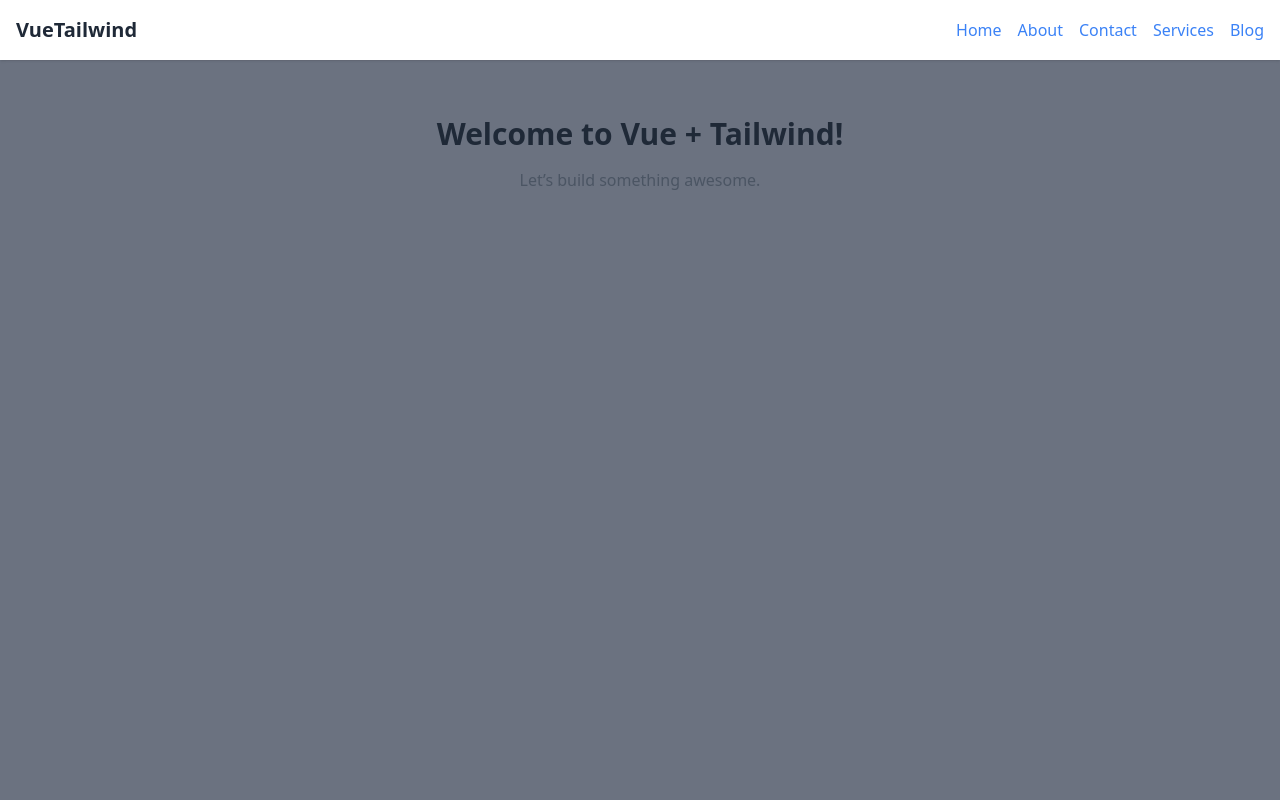
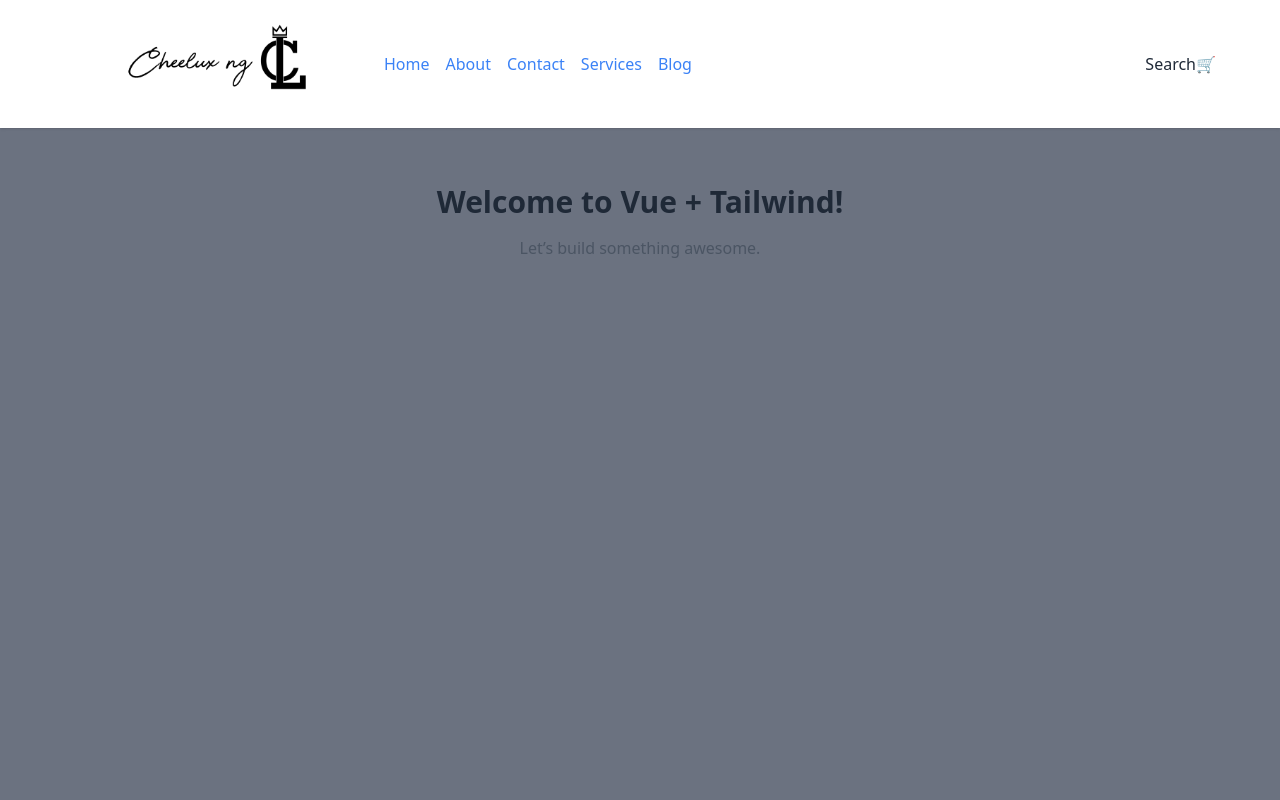
Before and after one commit to 0FFSIDE1/Cheeluxng-FE, a Vue app: page / in a window 1280 px wide. Shown: the top 800 px of the page. Built offline with nearby package versions, Linux system fonts and the light colour scheme.

Commit message:
feat: refactor Navbar component layout and update links to use router-link

```diff
--- a/src/components/Navbar.vue
+++ b/src/components/Navbar.vue
@@ -1,13 +1,31 @@
 <template>
-  <nav class="bg-white shadow p-4 flex justify-between items-center">
-    <h1 class="text-xl font-bold">VueTailwind</h1>
-    <div class="hidden md:block space-x-4">
-      <a href="/" class="text-blue-500 hover:underline">Home</a>
-      <a href="/about" class="text-blue-500 hover:underline">About</a>
-      <a href="/contact" class="text-blue-500 hover:underline">Contact</a>
-      <a href="/services" class="text-blue-500 hover:underline">Services</a>
-      <a href="/blog" class="text-blue-500 hover:underline">Blog</a>
+  <nav class="bg-white shadow p-4 h-32 w-full flex justify-between items-center">
+    <div class="flex items-center gap-8 h-24 min-w-300 ml-12">
+      <img class="object-cover w-full h-72" src="../assets/blacklogo.png" alt="logo" >
+      <div class="hidden md:block space-x-4">
+        <router-link to="/" class="text-blue-500 hover:underline">Home</router-link>
+        <router-link to="/about" class="text-blue-500 hover:underline">About</router-link>
+        <router-link to="/contact" class="text-blue-500 hover:underline">Contact</router-link>
+        <router-link to="/services" class="text-blue-500 hover:underline">Services</router-link>
+        <router-link to="/blog" class="text-blue-500 hover:underline">Blog</router-link>
+      </div>
+    </div>
 
+    <div class="flex items-center mr-12">
+      <div class="flex items-center">Search</div>
+      <div class="flex items-center cursor-pointer" @click="toggleCart">🛒</div>
     </div>
+
+    <CartSidebar v-model="cartOpen" />
   </nav>
 </template>
+<script setup>
+import { ref } from 'vue'
+import CartSidebar from './CartSideBar.vue'
+
+const cartOpen = ref(false)
+
+const toggleCart = () => {
+  cartOpen.value = !cartOpen.value
+}
+</script>
```
